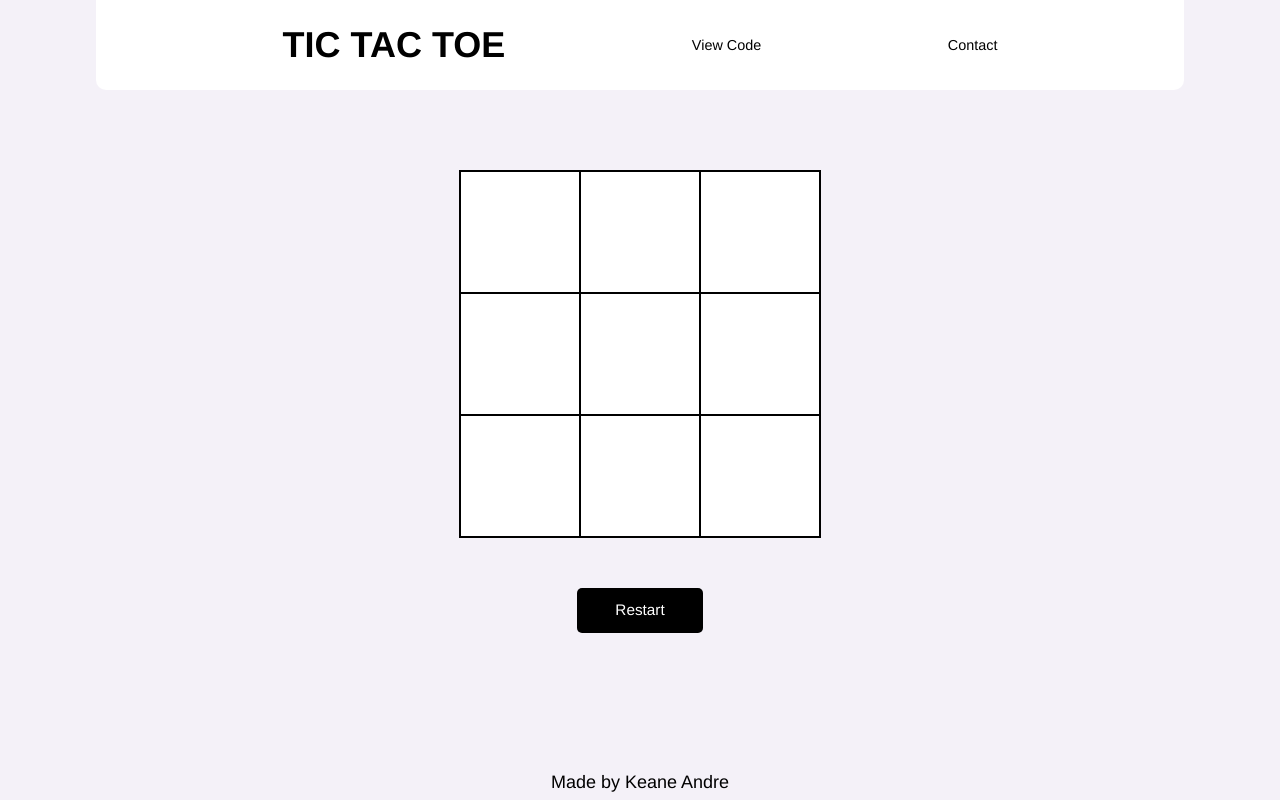
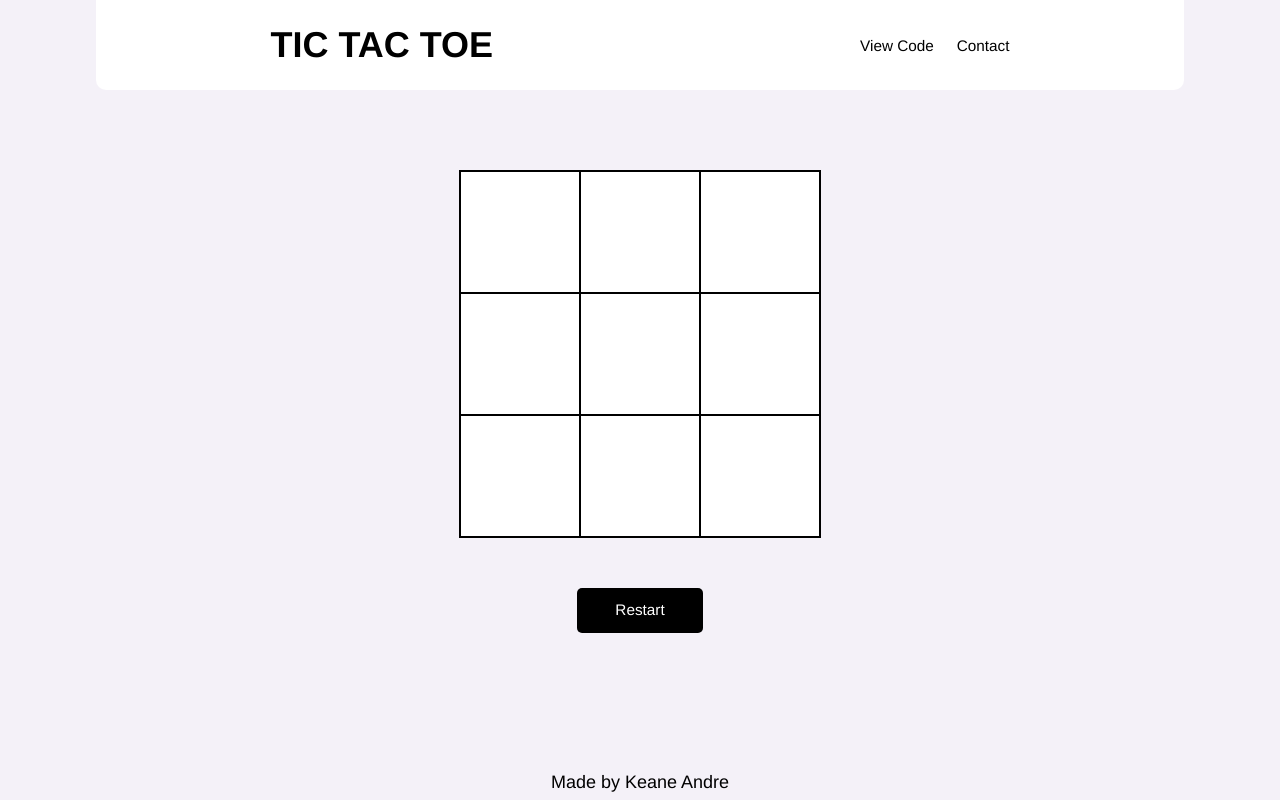
Before and after one commit to keaneatl/tic-tac-toe, a plain HTML site: page index.html in a window 1280 px wide. Drawn offline with Linux system fonts and the light colour scheme.

Commit message:
Updated README markdown and updated styles

```diff
--- a/index.html
+++ b/index.html
@@ -15,8 +15,10 @@
     <div id="main-container">
         <header id="header">
             <h1 class="heading">TIC TAC TOE</h1>
-            <a href="https://github.com/keaneatl/tic-tac-toe" class="links">View Code</a>
-            <a href="mailto:kyntltntn@protonmail.com" class="links">Contact</a>
+            <div class="hyperlinks">
+                <a href="https://github.com/keaneatl/tic-tac-toe" class="links">View Code</a>
+                <a href="mailto:kyntltntn@protonmail.com" class="links">Contact</a>
+            </div>
         </header>
 
         <div id="game-container">
--- a/styles/main.css
+++ b/styles/main.css
@@ -29,7 +29,8 @@ body{
 }
 
 .links{
-    font-size: 0.8rem;
+    margin-left: 1rem;
+    font-size: 0.85rem;
     color: inherit
 }
 
@@ -85,7 +86,7 @@ body{
 
     #header{
         flex-direction: row;
-        justify-content: space-evenly;
+        justify-content: space-around;
         align-items: center;
     }
 
@@ -93,13 +94,3 @@ body{
         width: 20rem;
     }
 }
-
-/* large tablet styles */
-@media screen and (min-width: 820px){
-
-}
-
-/* desktop styles */
-@media screen and (min-width: 1020px){
-
-}
```
Also changed, not shown: images/livepreview.png (added), 1 other file.
